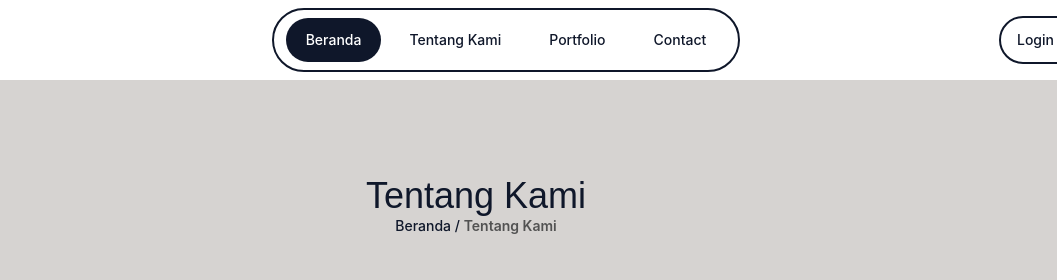
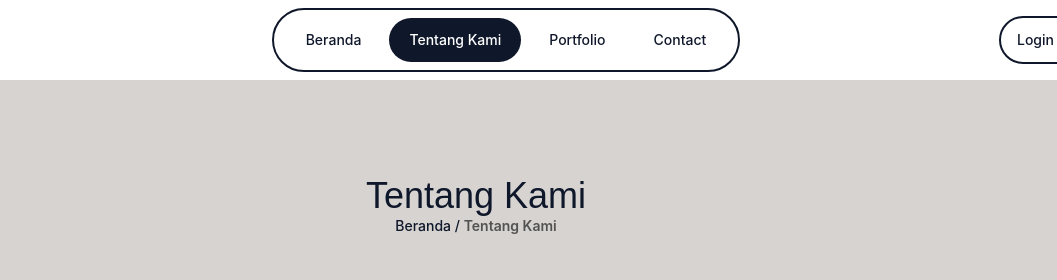
Before and after one commit to MuhammadHasann/udfahreza, a website: page src/view/about.html in a window 1280 px wide. Shown: the top 280 px of the page, 164-1221 px from the left. Drawn offline with Linux system fonts and the light colour scheme.

Commit message:
fix(release): fixing navbar active

```diff
--- a/src/view/about.html
+++ b/src/view/about.html
@@ -67,10 +67,10 @@
             <nav id="nav-menu" class="hidden lg:block lg:static lg:max-w-full">
               <ul class="flex items-center gap-2 font-inter py-2 px-3 border-2 border-dark rounded-full">
                 <li class="group">
-                  <a href="../../index.html#hero" class="block py-3 px-5 bg-dark text-sm font-medium text-white rounded-full group-hover:bg-dark group-hover:text-white transition duration-300 ease-in-out">Beranda</a>
+                  <a href="../../index.html#hero" class="block py-3 px-5 text-sm font-medium text-dark rounded-full group-hover:bg-dark group-hover:text-white transition duration-300 ease-in-out">Beranda</a>
                 </li>
                 <li class="group">
-                  <a href="../../index.html#about" class="block py-3 px-5 text-sm font-medium text-dark rounded-full group-hover:bg-dark group-hover:text-white transition duration-300 ease-in-out">Tentang Kami</a>
+                  <a href="../../index.html#about" class="block py-3 px-5 bg-dark text-sm font-medium text-white rounded-full group-hover:bg-dark group-hover:text-white transition duration-300 ease-in-out">Tentang Kami</a>
                 </li>
                 <li class="group">
                   <a href="../../index.html#product" class="block py-3 px-5 text-sm font-medium text-dark rounded-full group-hover:bg-dark group-hover:text-white transition duration-300 ease-in-out">Portfolio</a>
```
Also changed, not shown: dist/css/output.css.
